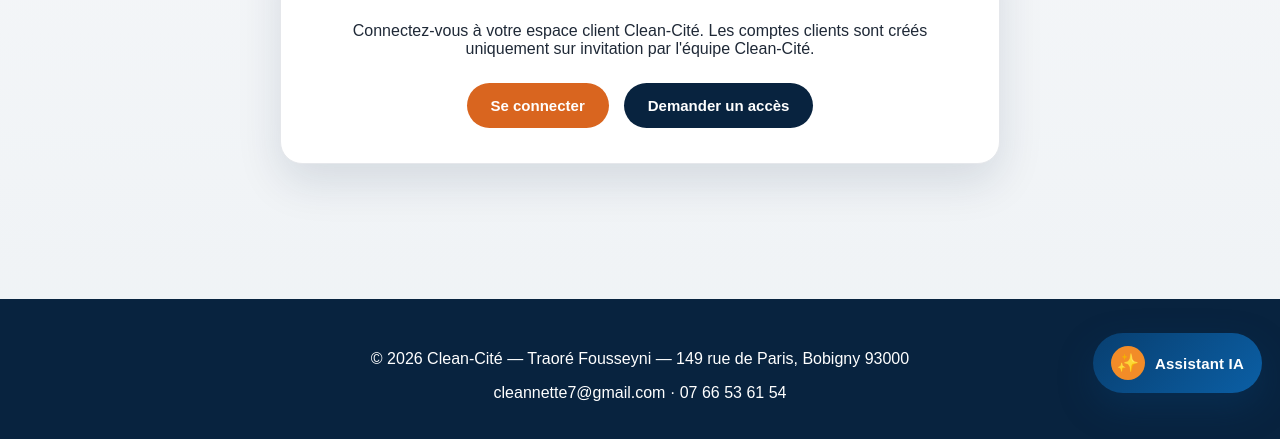
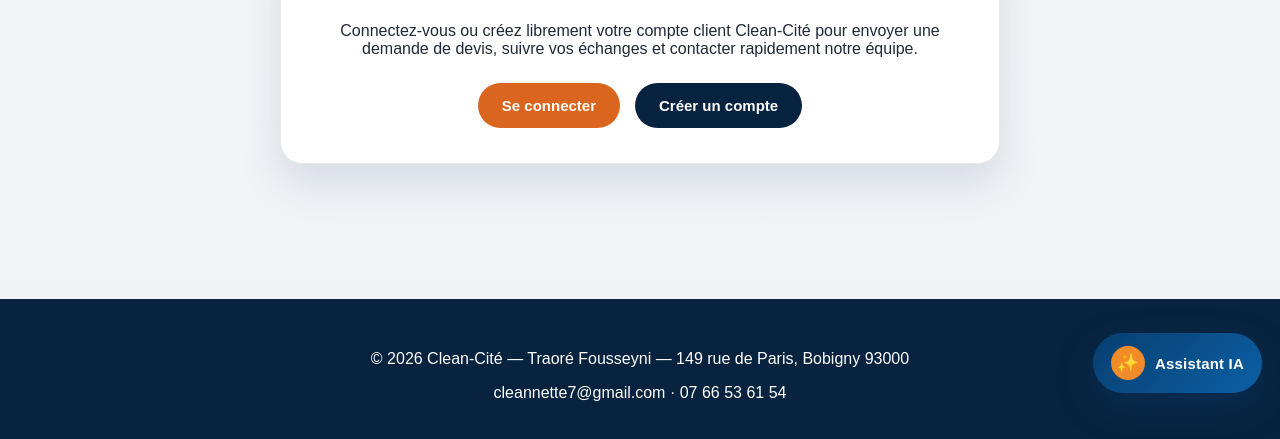
Before and after one commit to cleannette7-cyber/clean-cite, a plain HTML site: page espace-client.html in a window 1280 px wide. Shown: the part 389-828 px from the top of the page. Drawn offline with Linux system fonts and the light colour scheme.

Commit message:
Add files via upload

```diff
--- a/espace-client.html
+++ b/espace-client.html
@@ -359,12 +359,13 @@
   <section id="login-box" class="login-box">
     <h2>Connexion client</h2>
     <p>
-      Connectez-vous à votre espace client Clean-Cité. Les comptes clients sont créés uniquement sur invitation par l'équipe Clean-Cité.
+      Connectez-vous ou créez librement votre compte client Clean-Cité pour envoyer une demande de devis,
+      suivre vos échanges et contacter rapidement notre équipe.
     </p>
 
     <div class="login-actions">
       <button class="btn-primary" onclick="ouvrirConnexion()">Se connecter</button>
-      <a class="button-link btn-secondary" href="mailto:cleannette7@gmail.com?subject=Demande%20d%27acc%C3%A8s%20espace%20client%20Clean-Cit%C3%A9">Demander un accès</a>
+      <button class="btn-secondary" onclick="ouvrirInscription()">Créer un compte</button>
     </div>
   </section>
 
@@ -515,7 +516,9 @@
   }
 
   function ouvrirInscription() {
-    alert("Pour créer un compte client, demandez une invitation à Clean-Cité. Les inscriptions libres sont désactivées pour protéger l'espace client.");
+    if (window.netlifyIdentity) {
+      window.netlifyIdentity.open("signup");
+    }
   }
 
   function deconnexion() {
@@ -535,6 +538,11 @@
     window.netlifyIdentity.on("login", user => {
       afficherDashboard(user);
       window.netlifyIdentity.close();
+    });
+
+    window.netlifyIdentity.on("signup", user => {
+      window.netlifyIdentity.close();
+      alert("Votre compte client a été créé. Si une confirmation email est demandée, ouvrez le mail reçu avant de vous connecter.");
     });
 
     window.netlifyIdentity.on("logout", () => {
```
Also changed, not shown: README-ADMIN-NETLIFY.txt, README-INSTALLATION-NETLIFY-DECAP-CLOUDINARY.txt, README-SECURITE-ADMIN-CLEAN-CITE.txt, README-V5-COMPTES-LIBRES-ADMIN-SECURISE.txt (added).
